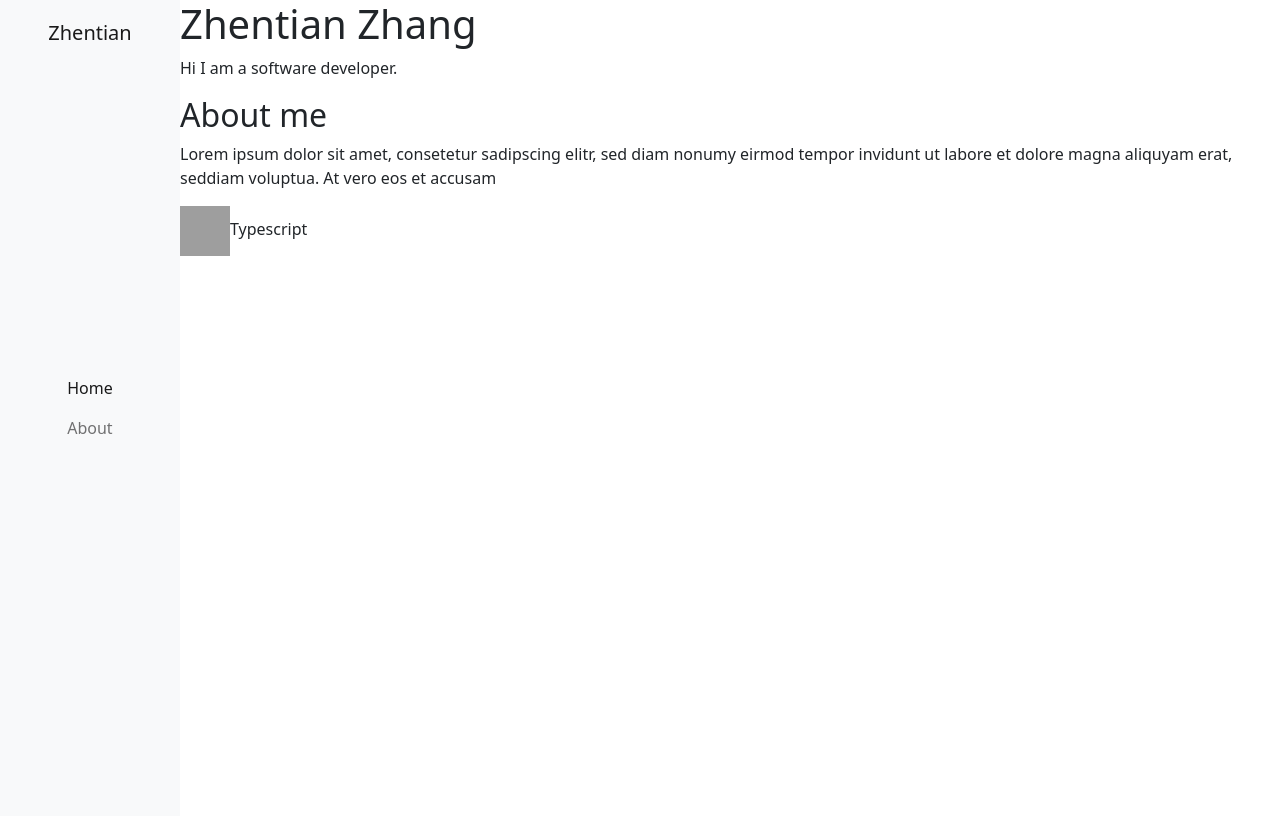
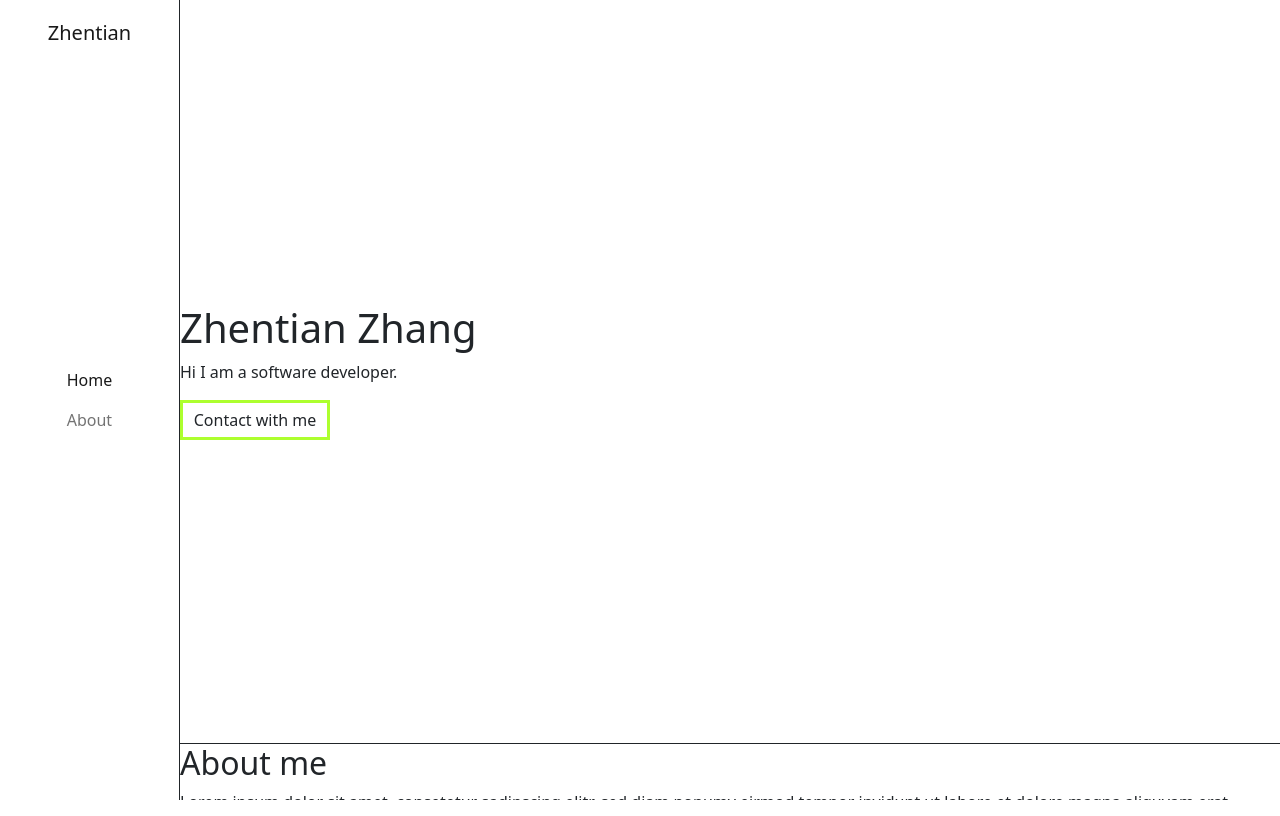
Before and after one commit to AKA-ZSZ/personal-website, a Gatsby site: page / in a window 1280 px wide. Built offline with nearby package versions, Linux system fonts and the light colour scheme; Gatsby itself is replaced by a stand-in of ours; grey boxes are pictures that could not be loaded.

Commit message:
Made the nav sticky and created button component

```diff
--- /dev/null
+++ b/src/components/buttons/button.scss
@@ -0,0 +1,34 @@
+.button {
+  &-primary {
+    width: 150px;
+    position: relative;
+    display: block;
+    z-index: 10;
+    padding: 5px;
+    border: greenyellow 3px solid;
+  }
+}
+
+.button-container {
+  position: relative;
+  width: 150px;
+  z-index: 5;
+  display: block;
+  text-align: center;
+  &-primary::after {
+    content: "";
+    position: absolute;
+    left: 0;
+    top: 0;
+    width: 0;
+    height: 100%;
+    background: red;
+    opacity: 0;
+  }
+  &-primary:hover::after {
+    width: 100%;
+    opacity: 1;
+    transition: 500ms;
+    -webkit-transition: 500ms;
+  }
+}
--- /dev/null
+++ b/src/components/buttons/primaryButton.tsx
@@ -0,0 +1,9 @@
+import React from "react";
+import "./button.scss";
+export default function PrimaryButton({ children }) {
+  return (
+    <div className="button-container button-container-primary">
+      <span className="button-primary">{children}</span>
+    </div>
+  );
+}
--- /dev/null
+++ b/src/components/intro/intro.scss
@@ -0,0 +1,10 @@
+.intro {
+  display: flex;
+  flex-direction: column;
+  justify-content: center;
+  border-bottom: 1px solid;
+  height: 50%;
+  @media screen and (min-width: 768px) {
+    height: 100%;
+  }
+}
--- a/src/components/intro.tsx
+++ b/src/components/intro/intro.tsx
@@ -1,9 +1,12 @@
 import React from "react";
+import PrimaryButton from "../buttons/primaryButton";
+import "./intro.scss";
 export default function Intro() {
   return (
-    <div>
+    <div className="intro">
       <h1>Zhentian Zhang</h1>
       <p>Hi I am a software developer.</p>
+      <PrimaryButton>Contact with me</PrimaryButton>
     </div>
   );
 }
--- a/src/components/layout/layout.scss
+++ b/src/components/layout/layout.scss
@@ -1,7 +1,9 @@
 .layout {
   &-container {
+    height: 100vh;
     @media screen and (min-width: 768px) {
       display: flex;
+      overflow: auto;
     }
   }
 }
--- a/src/components/navbarComponent/navbarComponent.scss
+++ b/src/components/navbarComponent/navbarComponent.scss
@@ -1,6 +1,7 @@
 .navbar {
   &-container {
     @media screen and (min-width: 768px) {
+      border-right: 1px solid;
       display: flex;
       flex-direction: column;
       min-width: 180px;
--- a/src/components/navbarComponent/navbarComponent.tsx
+++ b/src/components/navbarComponent/navbarComponent.tsx
@@ -51,7 +51,7 @@ import "./navbarComponent.scss";
 export default function NavbarComponent() {
   const isMobile = useMobile();
   return (
-    <Navbar bg="light" expand="md" className="navbar">
+    <Navbar expand="md" className="navbar">
       <Container className="navbar-container">
         <Navbar.Brand
           href="#home"
--- a/src/pages/index.scss
+++ b/src/pages/index.scss
@@ -2,3 +2,21 @@
   flex-direction: column;
   justify-content: center;
 }
+.navbar {
+  @media screen and (min-width: 768px) {
+    padding-top: 0;
+    padding-bottom: 0;
+    position: -webkit-sticky; /* for Safari */
+    position: sticky;
+    top: 0;
+    align-self: flex-start;
+  }
+}
+
+body {
+  height: 100vh;
+}
+
+#home {
+  height: calc(100vh - 56px);
+}
--- a/src/pages/index.tsx
+++ b/src/pages/index.tsx
@@ -1,6 +1,6 @@
 import React from "react";
 import AboutMe from "../components/aboutMe";
-import Intro from "../components/intro";
+import Intro from "../components/intro/intro";
 
 import Layout from "../components/layout/layout";
 import TechStack from "../components/techStack";
```
